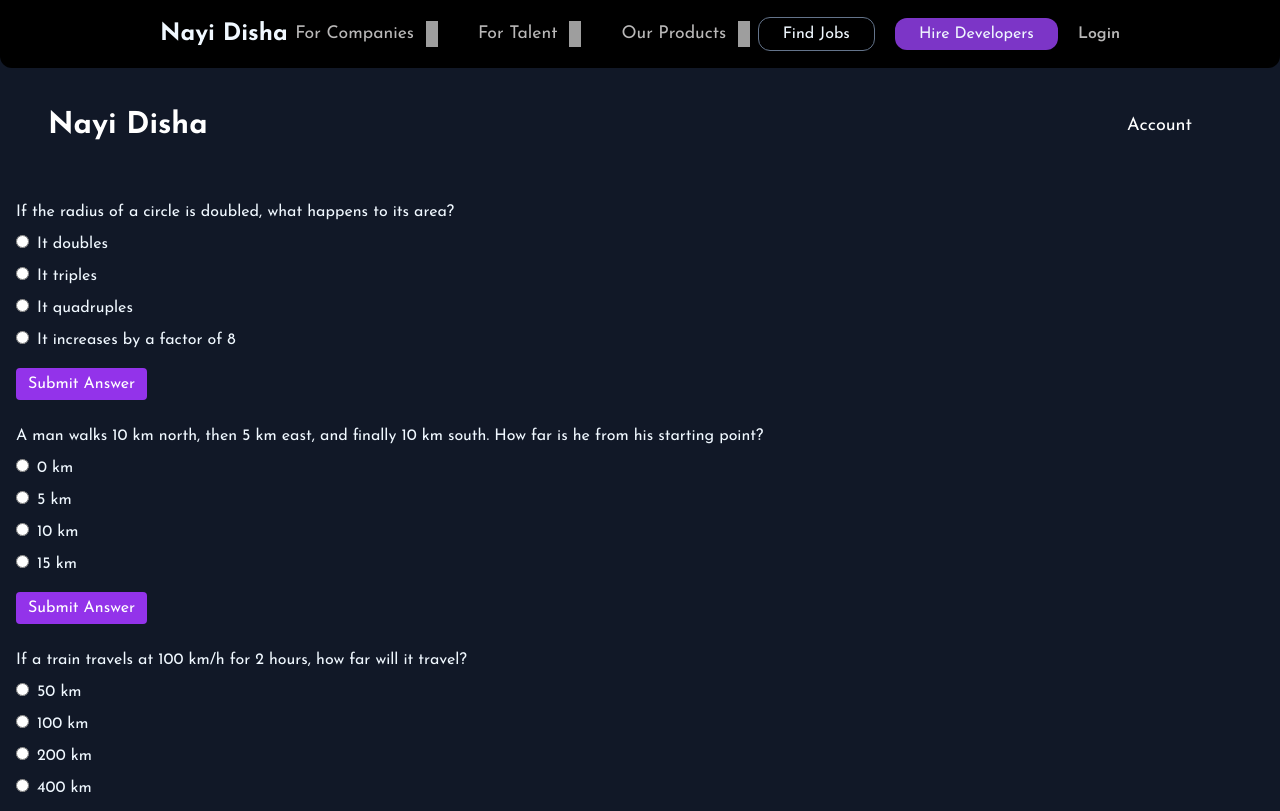
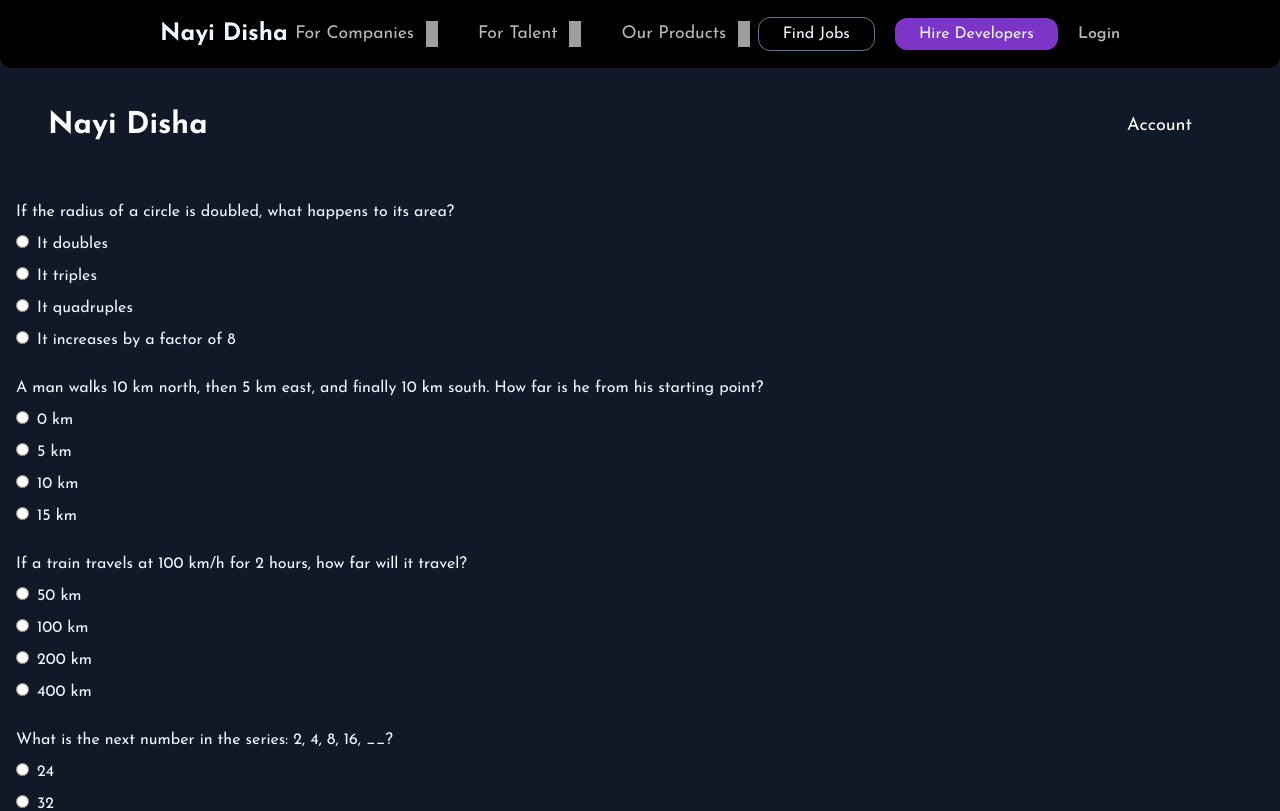
Before and after one commit to Bada-Don/SIH-24, a React (Vite) app: page /test in a window 1280 px wide. Shown: the top 811 px of the page. Built offline with nearby package versions, Linux system fonts and the light colour scheme; grey boxes are pictures that could not be loaded.

Commit message:
Attempt Modal fixed

```diff
--- a/src/components/test page/mcqQues.jsx
+++ b/src/components/test page/mcqQues.jsx
@@ -1,7 +1,14 @@
-import React, { useState } from 'react';
+import React, { useState, useEffect } from 'react';
 
 const MCQ = ({ question, options, correctAnswer, onScore }) => {
     const [selectedOption, setSelectedOption] = useState(null);
+
+    useEffect(() => {
+        // Submit answer whenever selectedOption changes
+        if (selectedOption !== null) {
+            handleSubmit();
+        }
+    }, [selectedOption]);
 
     const handleOptionChange = (e) => {
         setSelectedOption(e.target.value);
@@ -13,7 +20,7 @@
         } else {
             onScore(0);
         }
-        // You might want to add logic to disable the button after submission or provide feedback to the user.
+        // You might want to add logic to disable the radio buttons after submission or provide feedback to the user.
     };
 
     return (
@@ -33,12 +40,7 @@
                     </label>
                 </div>
             ))}
-            <button
-                className="bg-purple-600 text-white py-1 px-3 rounded mt-2 hover:bg-purple-700 transition-colors"
-                onClick={handleSubmit}
-            >
-                Submit Answer
-            </button>
+            {/* Remove the Submit Answer button */}
         </div>
     );
 };
--- a/src/components/test page/shortAnswerQues.jsx
+++ b/src/components/test page/shortAnswerQues.jsx
@@ -1,12 +1,17 @@
-import React, { useState } from 'react';
+import React, { useState, useEffect } from 'react';
 
 const ShortAnswerQuestion = ({ question, correctAnswer, onScore }) => {
     const [answer, setAnswer] = useState('');
 
+    useEffect(() => {
+        // You might want to add a debounce or delay here to prevent submission on every keystroke
+        handleSubmit();
+    }, [answer]);
+
     const handleSubmit = () => {
         // Basic answer checking (case-insensitive)
         if (answer.trim().toLowerCase() === correctAnswer.trim().toLowerCase()) {
-            onScore(100); // Full marks
+            onScore(100);
         } else {
             onScore(0);
         }
@@ -21,12 +26,7 @@
                 onChange={(e) => setAnswer(e.target.value)}
                 className="w-full bg-gray-800 text-gray-400 p-2 rounded mb-2"
             />
-            <button
-                className="bg-purple-600 text-white py-1 px-3 rounded mt-2 hover:bg-purple-700 transition-colors"
-                onClick={handleSubmit}
-            >
-                Submit Answer
-            </button>
+            {/* Remove the Submit Answer button */}
         </div>
     );
 };
```
